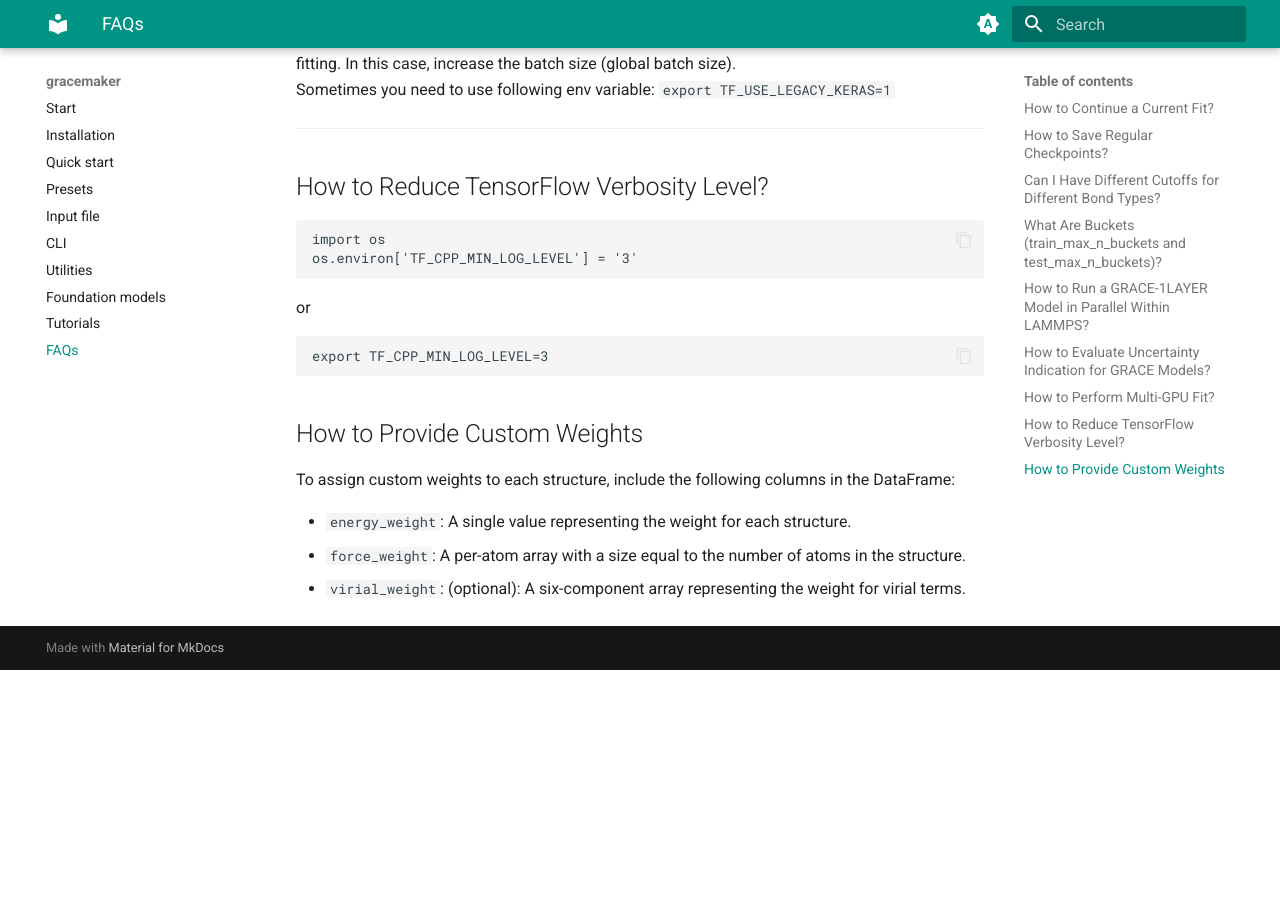
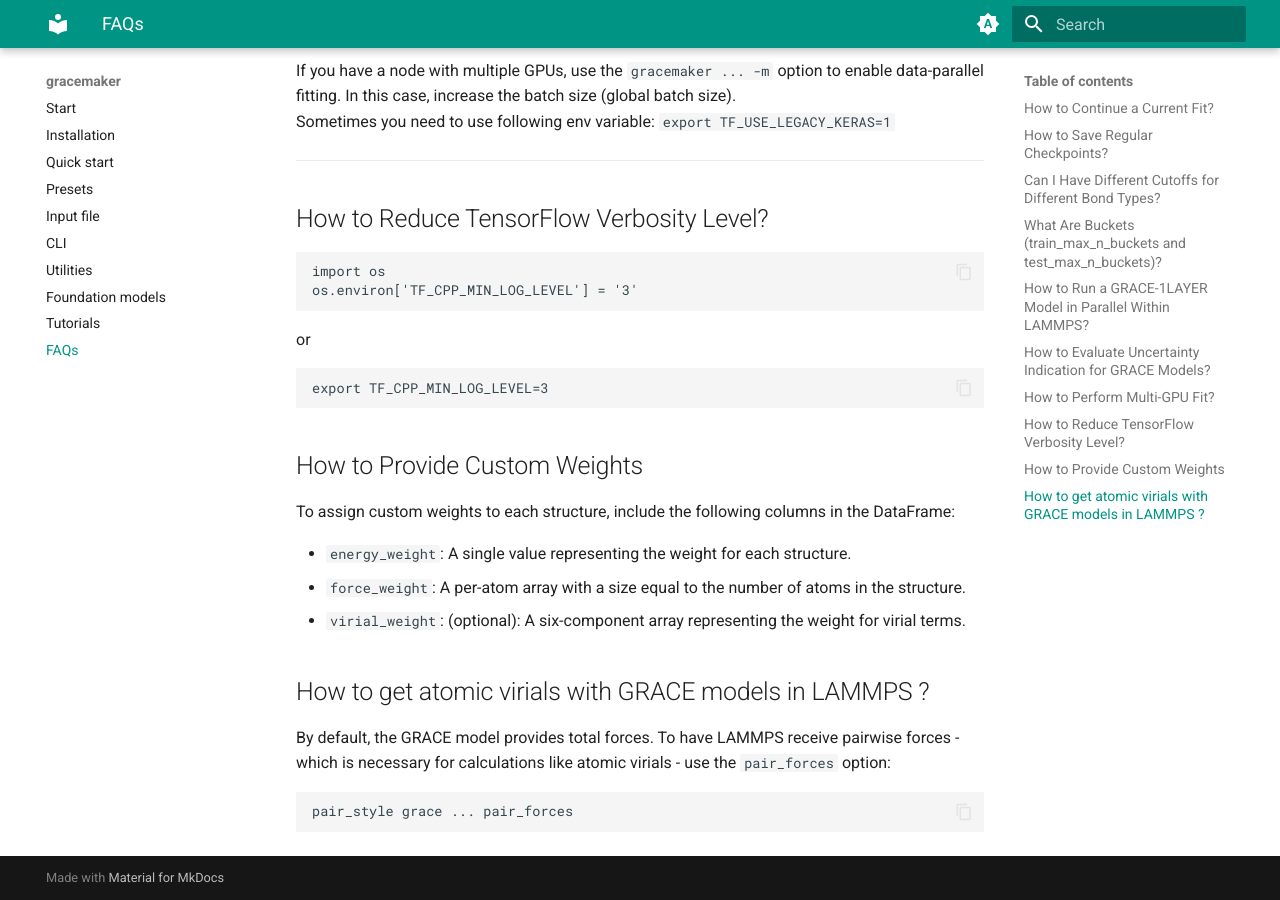
Before and after one commit to ICAMS/grace-tensorpotential, an MkDocs documentation site: the page built from docs/gracemaker/faq.md, in a window 1280 px wide and 900 px high, scrolled down 2143 px. Built offline with MkDocs 1.6.1 and Material for MkDocs 9.7.7, drawn with Linux system fonts in a browser that asks for light colours; before the commit the page ends 2813 px from its top, so only the background shows below that.

Commit message:
upd docs: add pair_forces into faq.md and quickstart.md

````diff
--- a/docs/gracemaker/faq.md
+++ b/docs/gracemaker/faq.md
@@ -47,12 +47,14 @@ mpirun -np 4 --bind-to none bash -c 'CUDA_VISIBLE_DEVICES=$((OMPI_COMM_WORLD_RAN
 
 ## How to Evaluate Uncertainty Indication for GRACE Models?
 
-- **For all GRACE models:** Use naive ensembling (query-by-committee). Run parameterization with different seeds, e.g.,
+**For all GRACE models:** Use naive ensembling (query-by-committee). Run parameterization with different seeds, e.g.,
+
   ```bash
   gracemaker ... --seed 1
   gracemaker ... --seed 2
   ```
   This generates multiple models in `seed/{number}/`. Use these models with the ASE calculator:
+
   ```python
   from tensorpotential.calculator import TPCalculator
 
@@ -70,7 +72,7 @@ mpirun -np 4 --bind-to none bash -c 'CUDA_VISIBLE_DEVICES=$((OMPI_COMM_WORLD_RAN
   calc.results['stress_std']  # Standard deviation of stress predictions
   ```
 
-- **For GRACE/FS models:** In addition to the ensembling method, use extrapolation grades based on D-optimality in [ASE](../quickstart/#gracefs_1) and [LAMMPS](../quickstart/#lammps-gracefs).
+**For GRACE/FS models:** In addition to the ensembling method, use extrapolation grades based on D-optimality in [ASE](../quickstart/#gracefs_1) and [LAMMPS](../quickstart/#lammps-gracefs).
 
 ---
 
@@ -100,3 +102,10 @@ To assign custom weights to each structure, include the following columns in the
 * `energy_weight`: A single value representing the weight for each structure.
 * `force_weight`: A per-atom array with a size equal to the number of atoms in the structure.
 * `virial_weight`: (optional): A six-component array representing the weight for virial terms.
+
+## How to get atomic virials with GRACE models in LAMMPS ?
+
+By default, the GRACE model provides total forces. To have LAMMPS receive pairwise forces - which is necessary for calculations like atomic virials - use the `pair_forces` option:
+```
+pair_style grace ... pair_forces
+```
````
Also changed, not shown: docs/gracemaker/quickstart.md (+5 -0 lines).
